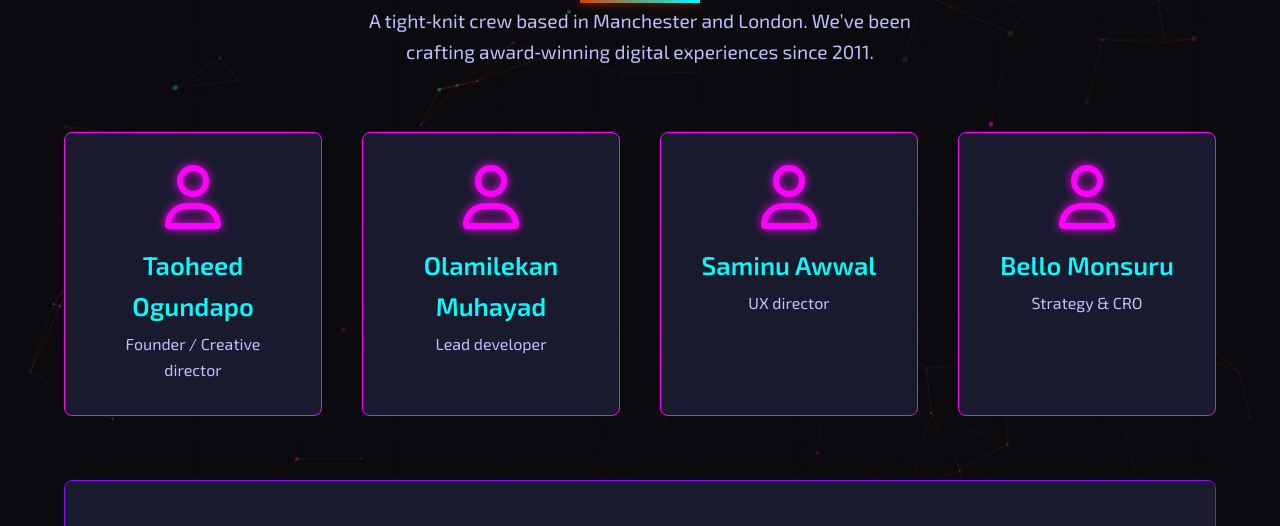
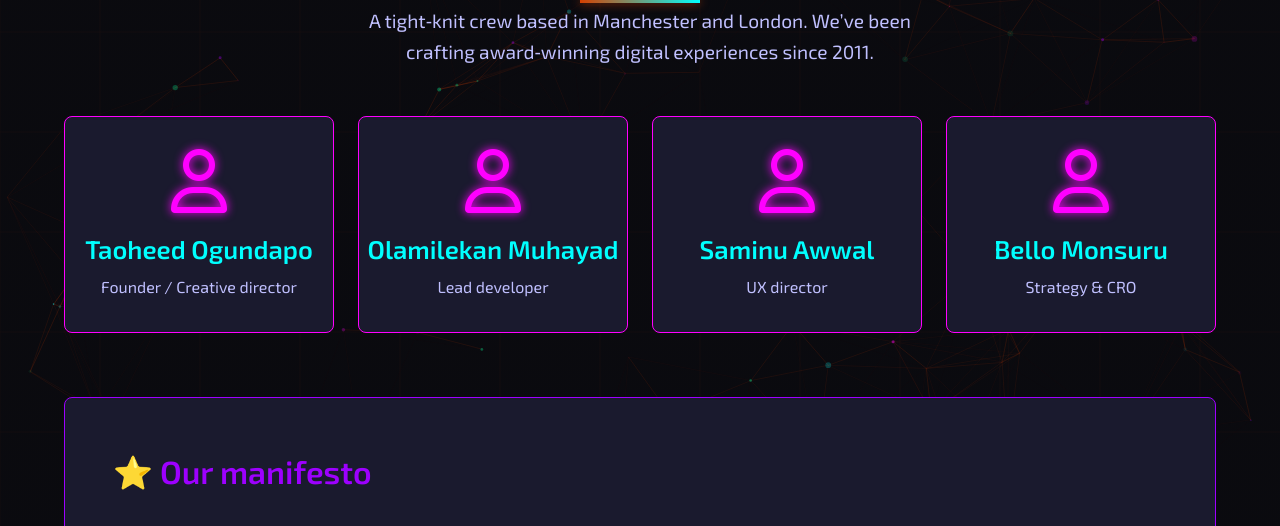
Before and after one commit to village-coders/Wix-ui, a plain HTML site: page index.html in a window 1280 px wide. Both pictures are taken after a click on the link "STUDIO". Shown: the part 268-794 px from the top of the page. Drawn offline with nearby package versions, Linux system fonts and the light colour scheme; animation ran at ten frames a second.

Commit message:
sfsdfsdf

```diff
--- a/index.html
+++ b/index.html
@@ -734,13 +734,13 @@
         .team-grid {
             display: grid;
             grid-template-columns: repeat(auto-fit, minmax(240px, 1fr));
-            gap: 2.5rem;
-            margin: 4rem 0;
+            gap: 1.5rem;
+            margin: 2rem 0;
         }
         .team-member {
             background: var(--cyber-gray);
             border-radius: 8px;
-            padding: 2rem;
+            padding: 2rem .42rem;
             text-align: center;
             border: 1px solid var(--neon-pink);
             transition: 0.2s;
@@ -1529,22 +1529,22 @@
                 <h1 class="section-title">We are <span style="color:var(--accent);">WIX UI</span></h1>
                 <p class="section-sub">A tight‑knit crew based in Manchester and London. We’ve been crafting award‑winning digital experiences since 2011.</p>
                 <div class="team-grid">
-                    <div class="team-member" data-modal-icon="fa-user" data-modal-title="Alex Mercer" data-modal-desc="Founder & Creative director. 14 years shaping digital brands.">
+                    <div class="team-member">
                         <i class="fa-regular fa-user"></i>
                         <h4>Taoheed Ogundapo</h4>
                         <p>Founder / Creative director</p>
                     </div>
-                    <div class="team-member" data-modal-icon="fa-user" data-modal-title="Priya Kapoor" data-modal-desc="Lead developer, accessibility & performance nerd.">
+                    <div class="team-member">
                         <i class="fa-regular fa-user"></i>
                         <h4>Olamilekan Muhayad</h4>
                         <p>Lead developer</p>
                     </div>
-                    <div class="team-member" data-modal-icon="fa-user" data-modal-title="Joe Higgins" data-modal-desc="UX director. Loves user research and micro‑interactions.">
+                    <div class="team-member">
                         <i class="fa-regular fa-user"></i>
                         <h4>Saminu Awwal</h4>
                         <p>UX director</p>
                     </div>
-                    <div class="team-member" data-modal-icon="fa-user" data-modal-title="Lily MacKenzie" data-modal-desc="Strategy & CRO. Data‑obsessed conversion expert.">
+                    <div class="team-member">
                         <i class="fa-regular fa-user"></i>
                         <h4>Bello Monsuru</h4>
                         <p>Strategy & CRO</p>
```
